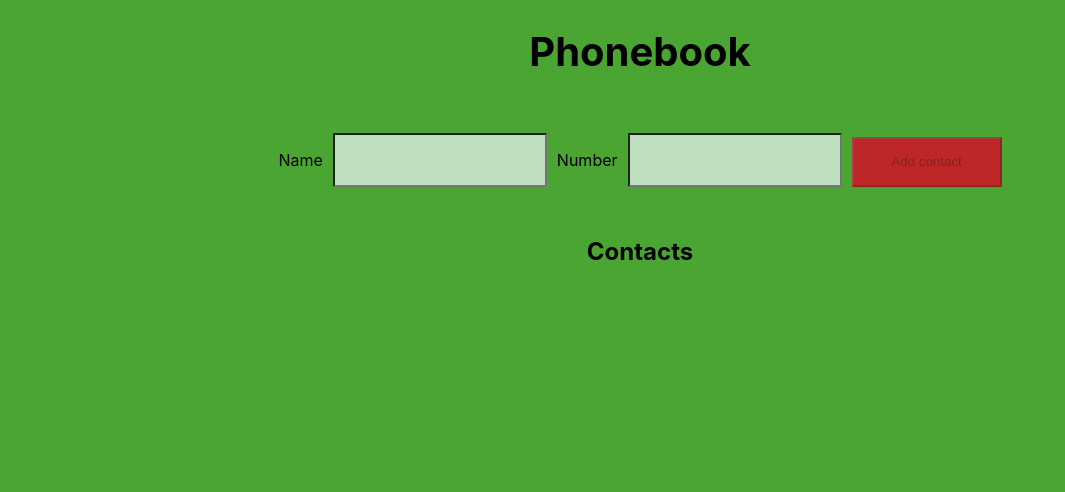
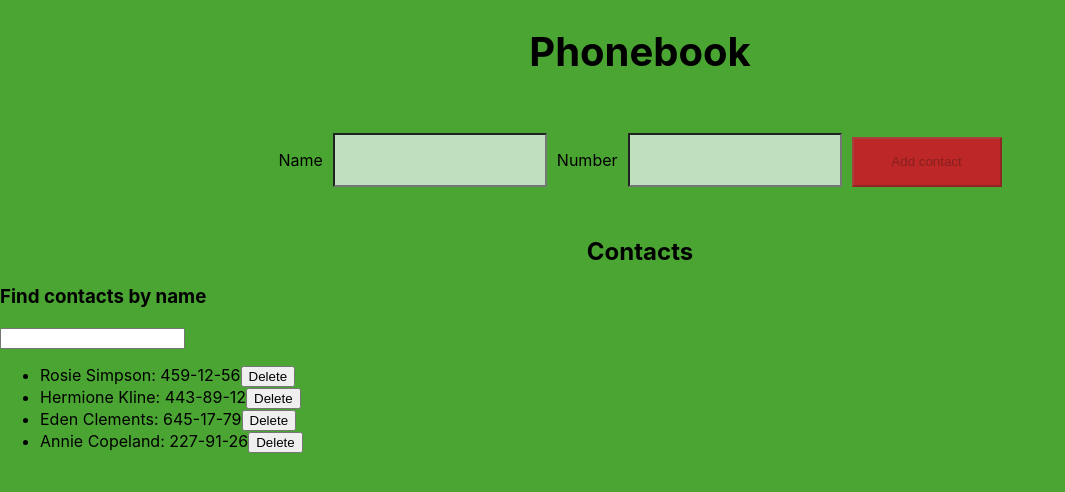
Before and after one commit to Vladomira/goit-react-hw-03-phonebook, a React (Create React App) app: page / in a window 1280 px wide. Shown: the top 492 px of the page, without its empty margins (0-1065 px from the left). Built offline with nearby package versions, Linux system fonts and the light colour scheme.

Commit message:
adds functions and wrong alert

```diff
--- a/src/components/App.js
+++ b/src/components/App.js
@@ -1,9 +1,9 @@
 import React, { Component } from "react";
 import ContactForm from "./ContactForm/ContactForm";
-// import Filter from "./Filter/Filter";
+import Filter from "./Filter/Filter";
 import ContactList from "./ContactList/ContactList";
 import "../styles/Phonebook.scss";
-// const { v4: uuidv4 } = require("uuid");
+const { v4: uuidv4 } = require("uuid");
 
 class App extends Component {
   state = {
@@ -17,22 +17,64 @@ class App extends Component {
   };
 
   //пpинимает данные из формы, функция
-  formSubmit = (data) => {
-    console.log(data);
+  formSubmit = ({ name, number }) => {
+    const { contacts } = this.state;
+    contacts.map((el) => {
+      console.log(el.name, "el");
+      if (name === el.name) {
+        return alert(`${name} is already in contacts`);
+      }
+    });
+
+    this.setState({
+      [contacts]: contacts.push({
+        id: uuidv4(),
+        name: name,
+        number: number,
+      }),
+    });
+    // contacts.map((el) => {
+    //   console.log(el.name, "el");
+    //   if (name === el.name) {
+    //     return alert(`${name} is already in contacts`);
+    //   }
+    // });
   };
-
+  filterContacts = () => {
+    const { contacts, filter } = this.state;
+    const normalizeFilter = filter.toLowerCase();
+    return contacts.filter((el) =>
+      el.name.toLowerCase().includes(normalizeFilter)
+    );
+  };
+  onFilterChange = (e) => {
+    this.setState({ filter: e.currentTarget.value });
+  };
+  onDeleteContact = (contactId) => {
+    this.setState((prevState) => ({
+      contacts: prevState.contacts.filter(
+        (contact) => contact.id !== contactId
+      ),
+    }));
+  };
+  handleFilter() {
+    const normalizeFilter = this.state.filter.toLowerCase();
+    return this.state.contacts.filter((el) =>
+      el.name.toLowerCase().includes(normalizeFilter)
+    );
+  }
   render() {
-    // const { filter } = this.state;
-    // const contactsData = this.filterContacts();
+    const { filter } = this.state;
+    const contactsData = this.filterContacts();
     return (
       <>
         <h1 className="header">Phonebook</h1>
         <ContactForm onSubmit={this.formSubmit} />
 
         <h2 className="title">Contacts</h2>
-        {/* <Filter value={this.onFilterChange} filter={filter} /> */}
+        <Filter value={this.onFilterChange} filter={filter} />
         <ContactList
-          // contacts={contactsData}
+          contacts={contactsData}
           onBtnDelete={this.onDeleteContact}
         />
       </>
@@ -40,129 +82,3 @@ class App extends Component {
   }
 }
 export default App;
-// **********************
-// class App extends Component {
-//   state = {
-//     contacts: [
-//       { id: "id-1", name: "Rosie Simpson", number: "459-12-56" },
-//       { id: "id-2", name: "Hermione Kline", number: "443-89-12" },
-//       { id: "id-3", name: "Eden Clements", number: "645-17-79" },
-//       { id: "id-4", name: "Annie Copeland", number: "227-91-26" },
-//     ],
-//     filter: "",
-//   };
-
-//   //пpинимает данные из формы, функция
-//   formSubmit = (data) => {
-//     console.log(data);
-// const { contacts } = this.state;
-// this.setState({
-//   [contacts]: contacts.push({
-//     id: uuidv4(),
-//     name: name,
-//     number: number,
-//   }),
-// });
-// contacts.map((el) => console.log(el.name));
-// contacts.find(({name} => {
-//   console.log(el.name, "el.nme");
-//   console.log(name);
-//   // if (el.name === name) {
-//   //   return alert(`${name} is already in contacts`);
-//   // }
-// });
-// };
-
-// onDeleteContact = (contactId) => {
-//   this.setState((prevState) => ({
-//     contacts: prevState.contacts.filter(
-//       (contact) => contact.id !== contactId
-//     ),
-//     // console.log(contact)
-//   }));
-// };
-// filterContacts = () => {
-//   const { contacts, filter } = this.state;
-// const normalizeFilter = filter.toLowerCase();
-// return contacts.filter((el) =>
-//   el.name.toLowerCase().includes(normalizeFilter)
-// );
-// };
-// onFilterChange = (e) => {
-//   this.setState({ filter: e.currentTarget.value });
-// };
-
-//   render() {
-//     // const { filter } = this.state;
-//     // const contactsData = this.filterContacts();
-//     return (
-//       <>
-//         <h1 className="header">Phonebook</h1>
-//         <ContactForm onSubmit={this.formSubmit} />
-
-//         <h2 className="title">Contacts</h2>
-//         {/* <Filter value={this.onFilterChange} filter={filter} /> */}
-//         <ContactList
-//           // contacts={contactsData}
-//           onBtnDelete={this.onDeleteContact}
-//         />
-//       </>
-//     );
-//   }
-// }
-// **********************************
-// =======
-// handleFilterChange = (e) => {
-//   const { name, value } = e.currentTarget;
-//   this.setState({ [name]: value });
-
-//   this.setState(() => {
-//     this.state.contacts.map((el) => {
-//       // console.log(value);
-//       if (value === el.name) {
-//         const render = <li>{el.name}</li>;
-//         return render;
-//       }
-//     });
-//   });
-// };
-// ============
-/* <Filter
-        // props={visibleContacts}
-        // onChange={this.handleFilterChange}
-        // filter={filter}
-        />
-        <Phonebook
-          onSubmit={this.formSubmit}
-          // props={visibleContacts
-        />
-        <Contacts contacts={contacts} /> */
-// ++++++++++++
-// const normalizeFilter = this.state.filter.toLowerCase();
-// const visibleContacts = this.state.contacts.filter((el) =>
-//   el.name.toLowerCase().includes(normalizeFilter)
-// );
-
-// const { filter, contacts } = this.state;
-// ++++++++++
-// сохраняем контакты
-// toSaveContacts = (e) => {
-//   const { contacts, name, number } = this.state;
-
-//   this.setState({
-//     [contacts]: contacts.push({
-//       id: uuidv4(),
-//       name: name,
-//       number: number,
-//     }),
-//   });
-// };
-// +++++
-// const storageContacts = {
-//   id: uuidv4(),
-//   name: name,
-//   number: number,
-// };
-// this.setState({
-//   [contacts]: storageContacts,
-// });
--- a/src/components/ContactForm/ContactForm.js
+++ b/src/components/ContactForm/ContactForm.js
@@ -1,6 +1,5 @@
 import React, { Component } from "react";
 // import "/Phonebook.scss";
-// import { parse as uuidParse } from "uuid";
 const { v4: uuidv4 } = require("uuid");
 class ContactForm extends Component {
   state = {
@@ -16,8 +15,8 @@ class ContactForm extends Component {
   handleSubmit = (e) => {
     e.preventDefault();
     this.props.onSubmit(this.state); // отпарвка данных
-    // очищение формы
-    this.reset();
+
+    this.reset(); // очищение формы
   };
 
   reset = () => {
@@ -33,7 +32,7 @@ class ContactForm extends Component {
             Name
             <input
               className="input"
-              defaultValue={name}
+              value={name}
               onChange={this.handleChange}
               id={uuidv4()}
               type="text"
@@ -50,7 +49,7 @@ class ContactForm extends Component {
               className="input"
               onChange={this.handleChange}
               id={uuidv4()}
-              defaultValue={number}
+              value={number}
               type="tel"
               name="number"
               data-action="number"
@@ -59,13 +58,7 @@ class ContactForm extends Component {
               required
             />
           </label>
-          <button
-            className="addBtn"
-            type="submit"
-            // data-action="add"
-            // onClick={this.onSaveData}
-            disabled={!number || !name}
-          >
+          <button className="addBtn" type="submit" disabled={!number || !name}>
             Add contact
           </button>
         </form>
--- a/src/components/ContactList/ContactItem.js
+++ b/src/components/ContactList/ContactItem.js
@@ -1,12 +1,12 @@
 import PropTypes from "prop-types";
 const { v4: uuidv4 } = require("uuid");
 
-const ContactItem = ({ name, number, deleteContact }) => {
+const ContactItem = ({ name, number, id, deleteContact }) => {
   return (
     <li id={uuidv4()} key={uuidv4} className="contacts">
       {name}
       <span>: {number}</span>
-      <button onClick={() => deleteContact()}>Delete</button>
+      <button onClick={() => deleteContact(id)}>Delete</button>
     </li>
   );
 };
--- a/src/components/ContactList/ContactList.js
+++ b/src/components/ContactList/ContactList.js
@@ -1,28 +1,30 @@
-// import PropTypes from "prop-types";
+import PropTypes from "prop-types";
 
-// import ContactItem from "./ContactItem";
-// const { v4: uuidv4 } = require("uuid");
+import ContactItem from "./ContactItem";
+const { v4: uuidv4 } = require("uuid");
 
 //////
 const ContactList = ({ contacts, onBtnDelete }) => (
   <>
     <ul>
-      {/* {contacts.map((el) => {
+      {contacts.map(({ name, number, id }) => {
         return (
           <ContactItem
-            name={el.name}
-            number={el.number}
+            key={uuidv4()}
+            name={name}
+            number={number}
+            id={id}
             deleteContact={onBtnDelete}
           />
         );
-      })} */}
+      })}
     </ul>
   </>
 );
 
 ContactList.protoTypes = {
-  // contacts: PropTypes.array.isRequired,
-  // onBtnDelete: PropTypes.func.isRequired,
+  contacts: PropTypes.array.isRequired,
+  onBtnDelete: PropTypes.func.isRequired,
 };
 export default ContactList;
 // =========
```
